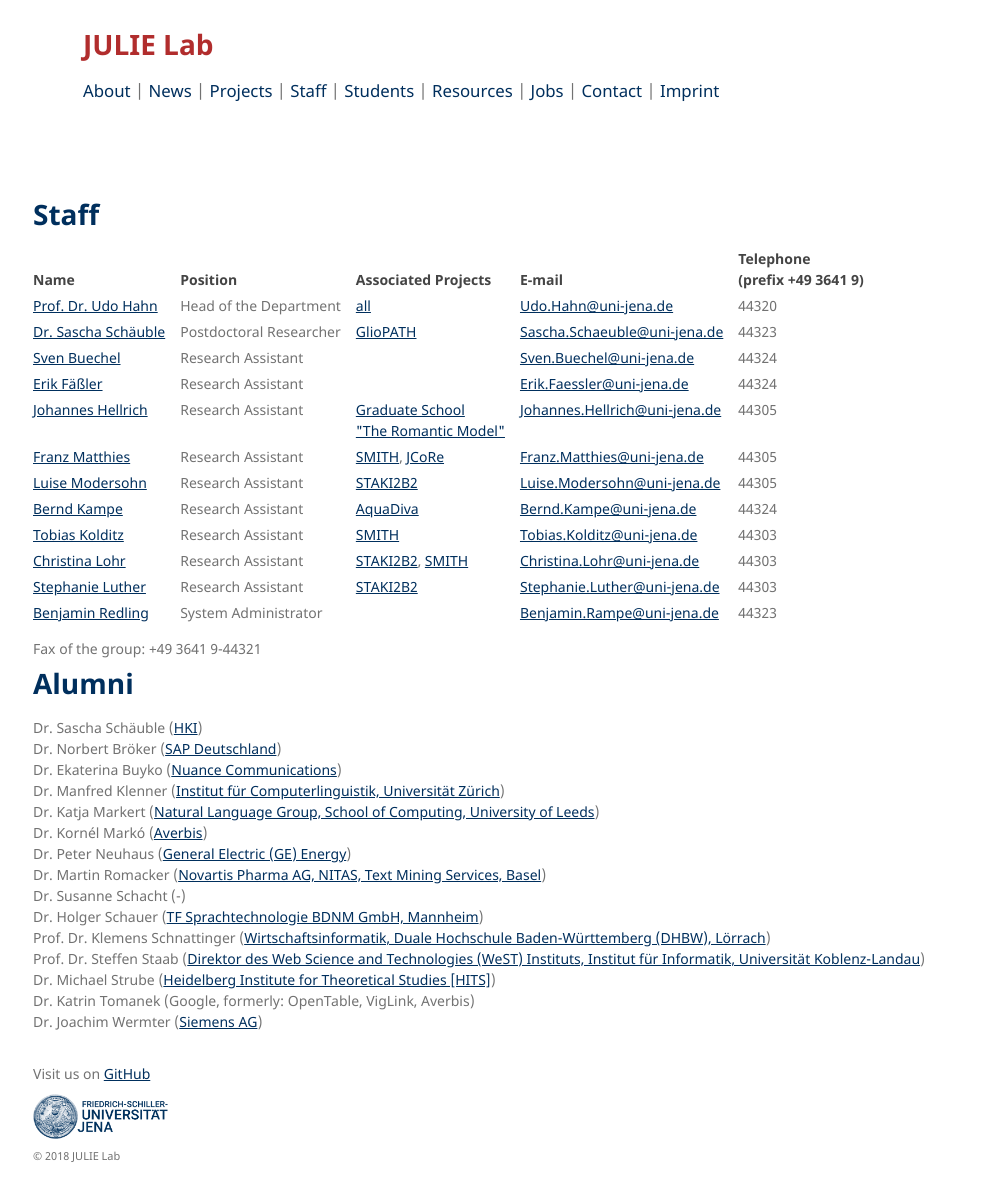
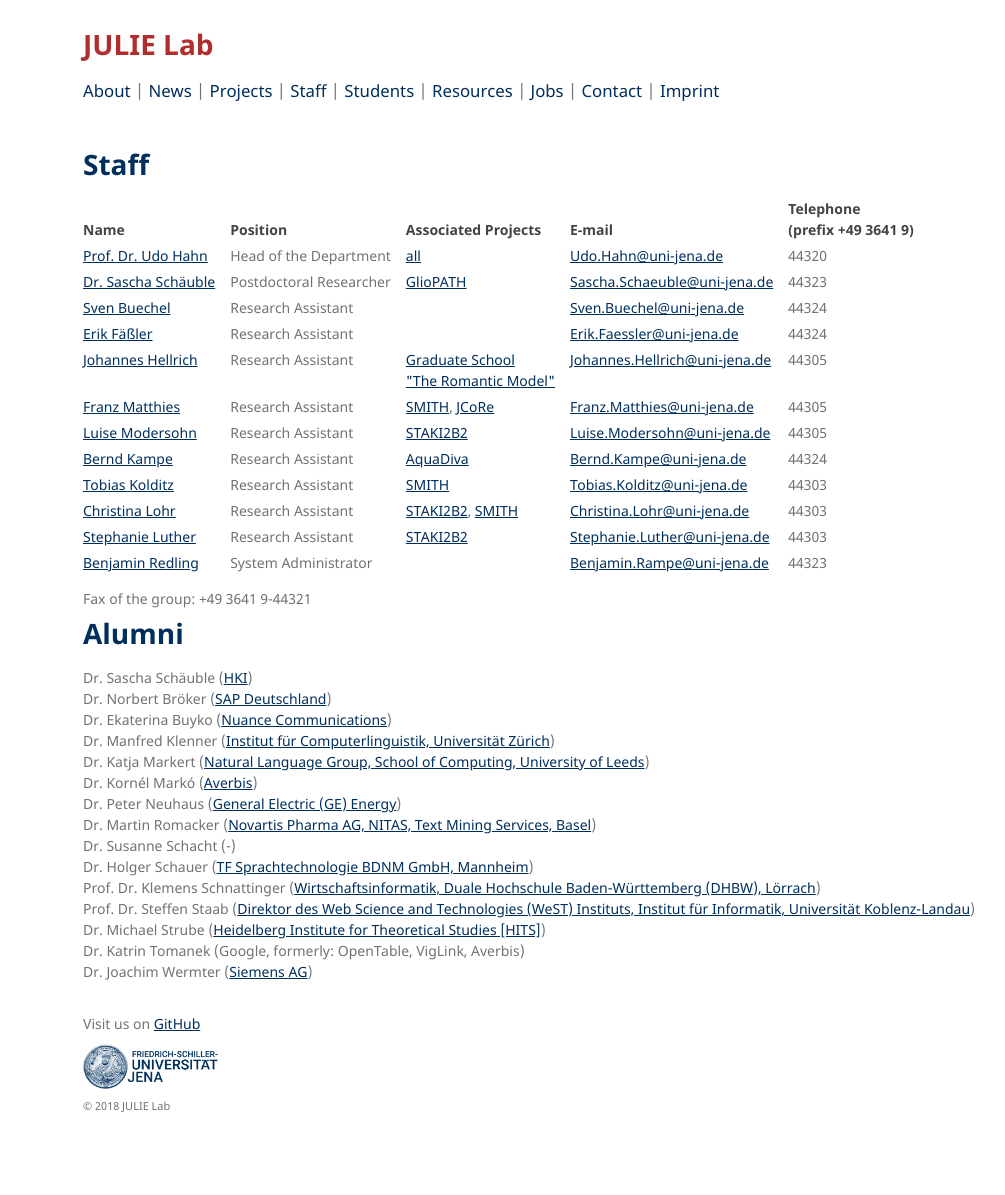
Before and after one commit to JULIELab/JULIELab.github.io, a Jekyll site: the page built from Staff.md, in a window 1280 px wide and 1195 px high. Shown: the whole window, without its empty margins (117-1122 px from the left). Built offline with Jekyll 4.4.1, drawn with Linux system fonts in a browser that asks for light colours; our own code applies the rules of GitHub Pages for plain Markdown files.

Commit message:
Update staff_tab.html

```diff
--- a/_layouts/staff_tab.html
+++ b/_layouts/staff_tab.html
@@ -23,7 +23,6 @@
   .wrapper1 {
     width:900px;
     margin:0 auto;
-    padding:50px 50px 50px 0;
   }
   footer {
     top:305px;
@@ -31,6 +30,7 @@
   navi {
     top:0px;
     padding-top:20px;
+    padding-left:0px;
     position:fixed;
     width:100%;
     display: inline;
@@ -70,8 +70,8 @@
   <body>
     <div class="wrapper1">
       <navi>
-	<h1><a href="{{ "/" | absolute_url }}" style="color: #b12d2d">{{ site.title | default: site.github.repository_name }}</a></h1>
-        <big><a href="/index.html">About</a> | <a href="/Lab+News.html">News</a> | <a href="/Projects/current.html">Projects</a> | <a href="/Staff.html">Staff</a> | <a href="/Students.html">Students</a> | <a href="/Resources/">Resources</a> | <a href="/Jobs.html">Jobs</a> | <a href="/Contact.html">Contact</a> | <a href="/Imprint.html">Imprint</a></big>
+	<h1 style="padding-left:0px"><a href="{{ "/" | absolute_url }}" style="color: #b12d2d">{{ site.title | default: site.github.repository_name }}</a></h1>
+        <big style="padding-left:0px"><a href="/index.html">About</a> | <a href="/Lab+News.html">News</a> | <a href="/Projects/current.html">Projects</a> | <a href="/Staff.html">Staff</a> | <a href="/Students.html">Students</a> | <a href="/Resources/">Resources</a> | <a href="/Jobs.html">Jobs</a> | <a href="/Contact.html">Contact</a> | <a href="/Imprint.html">Imprint</a></big>
       </navi>
       <section>
 	{{ content }}
```
